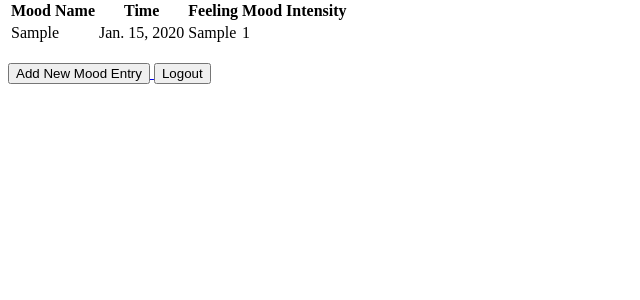
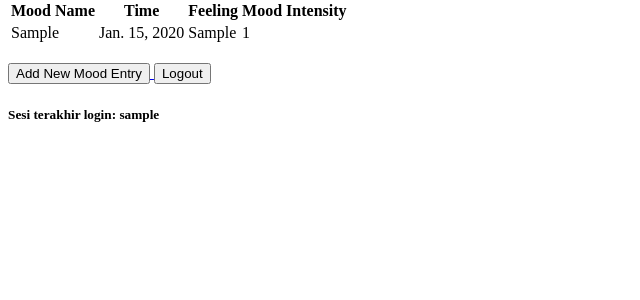
Before and after one commit to Melophylic/mental_health_tracker, a Django app: template main/templates/main.html in a window 1280 px wide. Shown: the part 310-610 px from the top of the page, without its empty margins (0-640 px from the left). Run offline with Django 5.2, Linux system fonts and the light colour scheme; tables that the repository leaves empty hold one stand-in row (values such as "Sample post"); the template is opened without the code that fills it: values that come from a table or form of the project are taken from there, most other values are stand-ins (such as "Sample title", 1, 10 or a date in 2020); parts of the project's set-up code (start-up, migrations or seed data) failed here and were passed over.

Commit message:
Update main.html

```diff
--- a/main/templates/main.html
+++ b/main/templates/main.html
@@ -43,4 +43,7 @@
   <button>Logout</button>
 </a>
 
+
+<h5>Sesi terakhir login: {{ last_login }}</h5>
+
 {% endblock content %}
```
